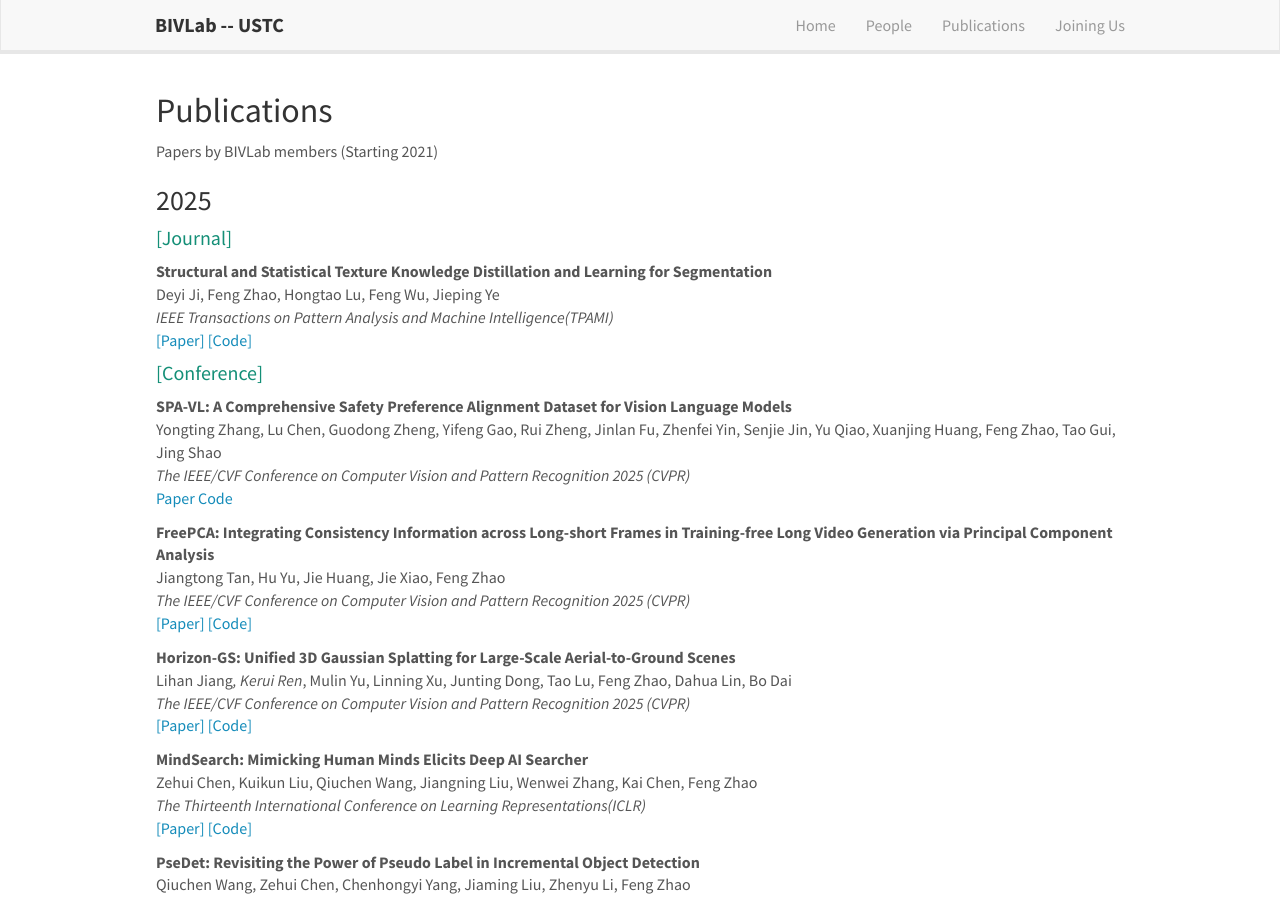
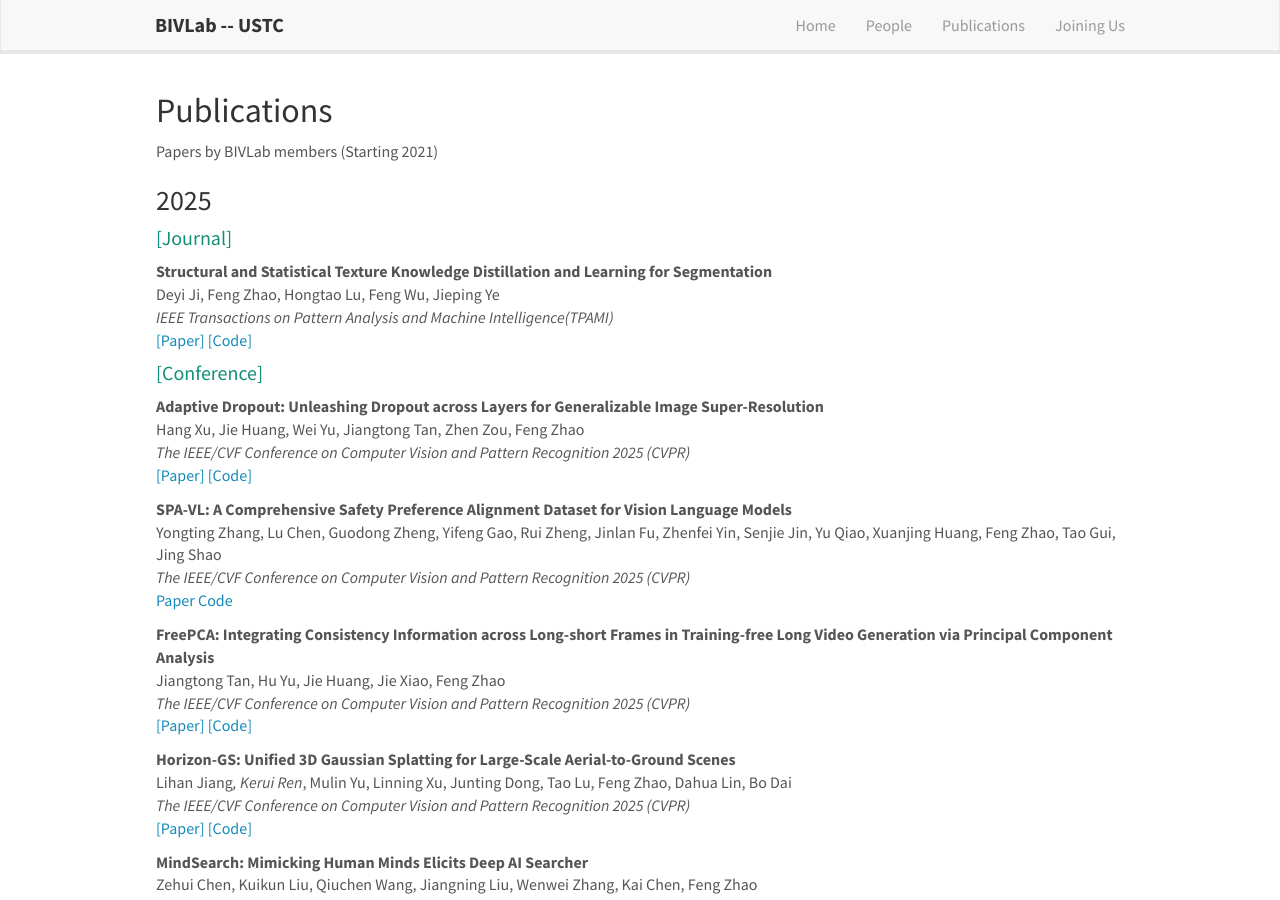
Before and after one commit to bivlab123/bivlab123.github.io, a Jekyll site: the page built from _pages/publications.md, in a window 1280 px wide and 900 px high. Built offline with Jekyll 4.4.1, drawn with Linux system fonts in a browser that asks for light colours; nearby versions of some CDN libraries.

Commit message:
cvpr 2025

```diff
--- a/_data/news.yml
+++ b/_data/news.yml
@@ -1,5 +1,5 @@
 - date: Feb 2025
-  headline: "We have 3 papers accepted to CVPR 2025!"
+  headline: "We have 4 papers accepted to CVPR 2025!"
 
 - date: Feb 2025
   headline: "We have 1 paper accepted to TPAMI!"
--- a/_data/publist_2025.yml
+++ b/_data/publist_2025.yml
@@ -1,3 +1,14 @@
+- title: "Adaptive Dropout: Unleashing Dropout across Layers for Generalizable Image Super-Resolution"
+  authors: Hang Xu, Jie Huang, Wei Yu, Jiangtong Tan, Zhen Zou, Feng Zhao
+  venue: "The IEEE/CVF Conference on Computer Vision and Pattern Recognition 2025 (CVPR)"
+  link:
+    url:
+    display: \[Paper\]
+  code:
+    url:
+    display: \[Code\]
+  highlight: 0
+  year: 2025
 - title: "SPA-VL: A Comprehensive Safety Preference Alignment Dataset for Vision Language Models"
   authors: Yongting Zhang, Lu Chen, Guodong Zheng, Yifeng Gao, Rui Zheng, Jinlan Fu, Zhenfei Yin, Senjie Jin, Yu Qiao, Xuanjing Huang, Feng Zhao, Tao Gui, Jing Shao
   venue: "The IEEE/CVF Conference on Computer Vision and Pattern Recognition 2025 (CVPR)"
```
